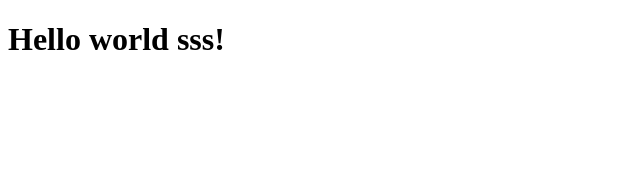
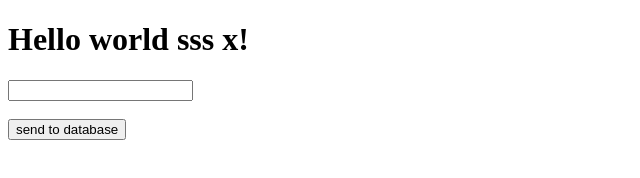
Before and after one commit to raidenBostan/myapp2, a website: page views/home.html in a window 1280 px wide. Shown: the whole page, without its empty margins (0-640 px from the left). Drawn offline with Linux system fonts and the light colour scheme.

Commit message:
database create

```diff
--- a/app.js
+++ b/app.js
@@ -1,4 +1,5 @@
 const express = require('express')
+const mongoose = require('mongoose')
 const app = express()
 const port = 3000
 
@@ -11,3 +12,5 @@ app.get('/' , (req , res) => {
 app.listen(port , () => {
     console.log(`Example app listening on port ${port} on server http://localhost:${port}/`)
 })
+
+mongoose.connect('mongodb+srv://raidenzed:zx2855776655@cluster0.j2apcfi.mongodb.net/?retryWrites=true&w=majority&appName=Cluster0').then(() => {}).catch(err => console.log(err));
--- a/package.json
+++ b/package.json
@@ -10,6 +10,7 @@
   "license": "ISC",
   "description": "",
   "dependencies": {
-    "express": "^5.1.0"
+    "express": "^5.1.0",
+    "mongoose": "^8.13.2"
   }
 }
--- a/views/home.html
+++ b/views/home.html
@@ -6,6 +6,11 @@
     <title>Document</title>
 </head>
 <body>
-   <h1> Hello world sss!</h1>
+   <h1> Hello world sss x!</h1>
+
+   <input type="text">
+    <br>
+    <br>
+   <button>send to database</button>
 </body>
 </html>
```
Also changed, not shown: 1 other file.
